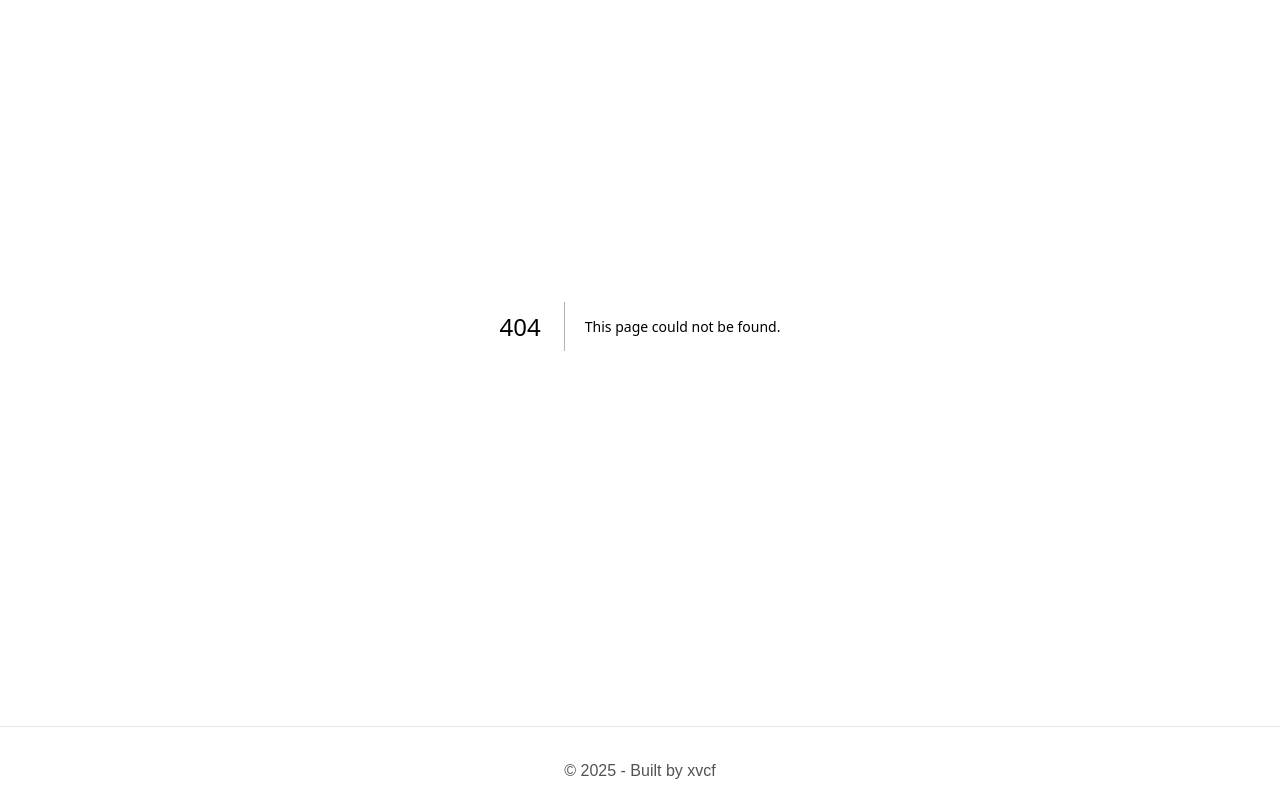
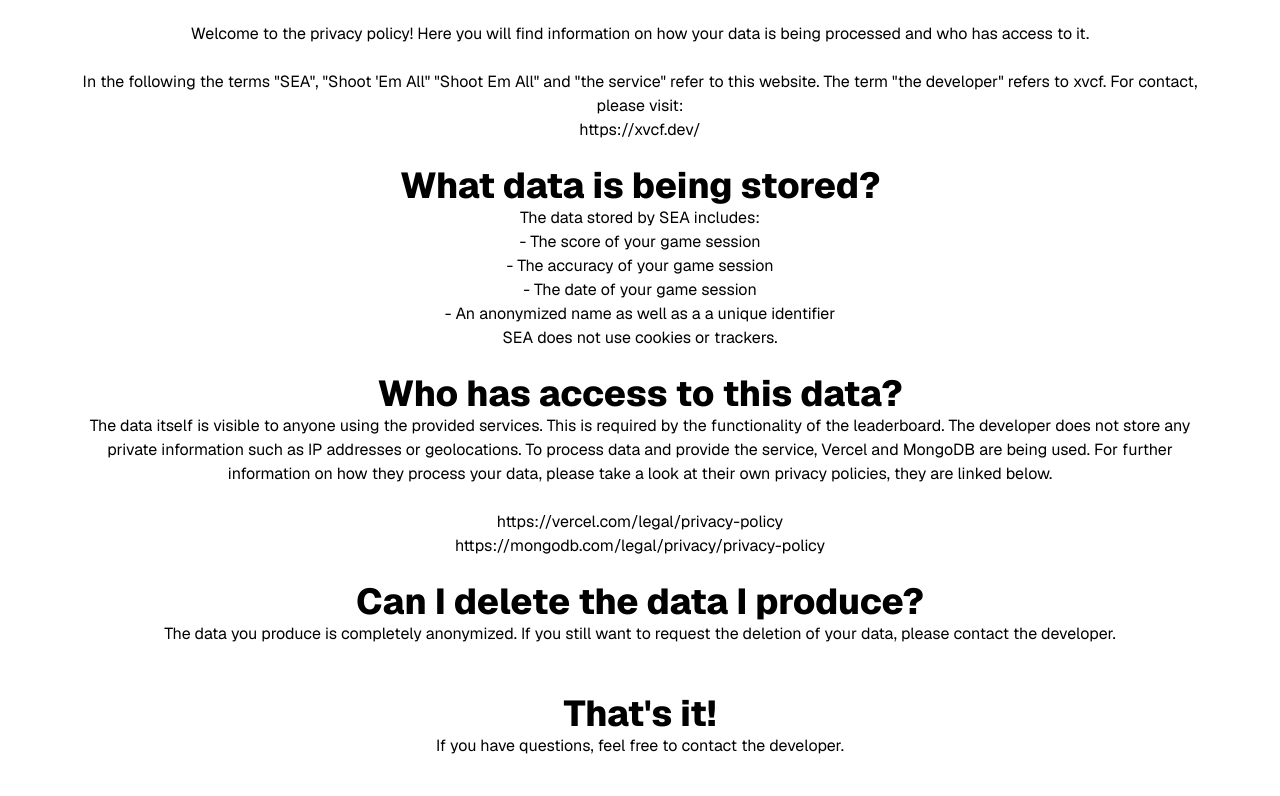
Before and after one commit to RafaeloxMC/sea-leaderboard, a Next.js app: page /privacy-policy in a window 1280 px wide. Before the commit this address had no page. Shown: the part 284-1080 px from the top of the page. Built offline with nearby package versions, Linux system fonts and the light colour scheme.

Commit message:
Add Footer component and implement Privacy Policy link; create Play and Privacy Policy pages

```diff
--- a/src/app/layout.tsx
+++ b/src/app/layout.tsx
@@ -2,6 +2,7 @@ import type { Metadata } from "next";
 import { Geist, Geist_Mono } from "next/font/google";
 import "./globals.css";
 import Link from "next/link";
+import Footer from "@/components/Footer";
 
 const geistSans = Geist({
 	variable: "--font-geist-sans",
@@ -38,7 +39,7 @@ export default function RootLayout({
 						</Link>
 						<div className="flex flex-row gap-4">
 							<Link
-								href="https://game.sea.xvcf.dev/"
+								href="/play"
 								className="px-6 py-3 border border-neutral-200 dark:border-neutral-800 rounded-lg hover:bg-neutral-100 dark:hover:bg-neutral-900 transition-colors duration-200 font-medium"
 							>
 								Play
@@ -53,11 +54,7 @@ export default function RootLayout({
 					</nav>
 				</header>
 				{children}
-				<footer className="border-t border-neutral-200 dark:border-neutral-800 p-8 text-center">
-					<p className="text-neutral-600 dark:text-neutral-400">
-						&copy; {new Date().getFullYear()} - Built by xvcf
-					</p>
-				</footer>
+				<Footer />
 			</body>
 		</html>
 	);
--- a/src/app/page.tsx
+++ b/src/app/page.tsx
@@ -41,7 +41,7 @@ function Home() {
 							View Leaderboard
 						</Link>
 						<Link
-							href="https://game.sea.xvcf.dev/"
+							href="/play"
 							className="px-8 py-4 border border-neutral-200 dark:border-neutral-800 rounded-lg text-lg font-semibold hover:bg-neutral-100 dark:hover:bg-neutral-900 transition-colors duration-200"
 						>
 							Play
--- /dev/null
+++ b/src/app/play/page.tsx
@@ -0,0 +1,88 @@
+"use client";
+import React, { useRef } from "react";
+
+function Play() {
+	const iframeRef = useRef<HTMLIFrameElement>(null);
+
+	const handleFullscreen = () => {
+		if (iframeRef.current) {
+			if (iframeRef.current.requestFullscreen) {
+				iframeRef.current.requestFullscreen();
+			}
+		}
+	};
+
+	const handleReload = () => {
+		if (iframeRef.current) {
+			iframeRef.current.src = iframeRef.current.src;
+		}
+	};
+
+	return (
+		<div className="font-sans min-h-screen bg-white dark:bg-black text-black dark:text-white">
+			<main className="px-8 sm:px-20 pb-20">
+				<div className="max-w-6xl mx-auto">
+					<div className="text-center mb-16 items-center justify-center">
+						<h1 className="font-extrabold text-3xl sm:text-4xl md:text-5xl lg:text-6xl xl:text-7xl bg-gradient-to-tl from-neutral-600 to-neutral-300 bg-clip-text text-transparent mb-6">
+							Play Shoot &apos;Em All
+						</h1>
+						<div className="relative">
+							<iframe
+								ref={iframeRef}
+								src="https://game.sea.xvcf.dev/"
+								className="w-full h-[600px] md:h-[700px] lg:h-[800px] border-0 rounded-lg shadow-lg overflow-hidden"
+								title="Shoot Em All Game"
+							/>
+							<div className="absolute top-4 right-4 flex gap-2">
+								<button
+									onClick={handleReload}
+									className="bg-black/50 hover:bg-black/70 text-white p-2 rounded-lg transition-colors"
+									title="Reload Game"
+								>
+									<svg
+										className="w-5 h-5"
+										fill="none"
+										stroke="currentColor"
+										viewBox="0 0 24 24"
+									>
+										<path
+											strokeLinecap="round"
+											strokeLinejoin="round"
+											strokeWidth={2}
+											d="M4 4v5h.582m15.356 2A8.001 8.001 0 004.582 9m0 0H9m11 11v-5h-.581m0 0a8.003 8.003 0 01-15.357-2m15.357 2H15"
+										/>
+									</svg>
+								</button>
+								<button
+									onClick={handleFullscreen}
+									className="bg-black/50 hover:bg-black/70 text-white p-2 rounded-lg transition-colors"
+									title="Fullscreen"
+								>
+									<svg
+										className="w-5 h-5"
+										fill="none"
+										stroke="currentColor"
+										viewBox="0 0 24 24"
+									>
+										<path
+											strokeLinecap="round"
+											strokeLinejoin="round"
+											strokeWidth={2}
+											d="M4 8V4m0 0h4M4 4l5 5m11-1V4m0 0h-4m4 0l-5 5M4 16v4m0 0h4m-4 0l5-5m11 5l-5-5m5 5v-4m0 4h-4"
+										/>
+									</svg>
+								</button>
+							</div>
+						</div>
+						<p>
+							NOTE: Quitting using the ingame options freezes the
+							game. Reset with the dedicated button.
+						</p>
+					</div>
+				</div>
+			</main>
+		</div>
+	);
+}
+
+export default Play;
--- /dev/null
+++ b/src/app/privacy-policy/page.tsx
@@ -0,0 +1,108 @@
+import React from "react";
+
+function PrivacyPolicy() {
+	return (
+		<div className="font-sans min-h-screen bg-white dark:bg-black text-black dark:text-white">
+			<main className="px-8 sm:px-20 pb-20">
+				<div className="max-w-6xl mx-auto">
+					<div className="text-center mb-16 items-center justify-center">
+						<h1 className="font-extrabold text-3xl sm:text-4xl md:text-5xl lg:text-6xl xl:text-7xl bg-gradient-to-tl from-neutral-600 to-neutral-300 bg-clip-text text-transparent mb-6">
+							Privacy Policy
+						</h1>
+						<p>
+							Welcome to the privacy policy! Here you will find
+							information on how your data is being processed and
+							who has access to it.
+						</p>
+						<br />
+						<p>
+							In the following the terms &quot;SEA&quot;,
+							&quot;Shoot &apos;Em All&quot; &quot;Shoot Em
+							All&quot; and &quot;the service&quot; refer to this
+							website. The term &quot;the developer&quot; refers
+							to xvcf. For contact, please visit:
+							<br />
+							<a
+								className="hover:cursor-pointer hover:underline"
+								href="https://xvcf.dev/"
+							>
+								https://xvcf.dev/
+							</a>
+						</p>
+						<br />
+						<p>
+							<span className="text-4xl font-extrabold">
+								What data is being stored?
+							</span>
+							<br />
+							The data stored by SEA includes:
+						</p>
+						<ul>
+							<li>- The score of your game session</li>
+							<li>- The accuracy of your game session</li>
+							<li>- The date of your game session </li>
+							<li>
+								- An anonymized name as well as a a unique
+								identifier
+							</li>
+						</ul>
+						<p>SEA does not use cookies or trackers.</p>
+						<br />
+						<p>
+							<span className="text-4xl font-extrabold">
+								Who has access to this data?
+							</span>
+							<br />
+							The data itself is visible to anyone using the
+							provided services. This is required by the
+							functionality of the leaderboard. The developer does
+							not store any private information such as IP
+							addresses or geolocations. To process data and
+							provide the service, Vercel and MongoDB are being
+							used. For further information on how they process
+							your data, please take a look at their own privacy
+							policies, they are linked below.
+						</p>
+						<br />
+						<a
+							className="hover:cursor-pointer hover:underline"
+							href="https://vercel.com/legal/privacy-policy"
+						>
+							https://vercel.com/legal/privacy-policy
+						</a>
+						<br />
+						<a
+							className="hover:cursor-pointer hover:underline"
+							href="https://mongodb.com/legal/privacy/privacy-policy"
+						>
+							https://mongodb.com/legal/privacy/privacy-policy
+						</a>
+						<br />
+						<br />
+						<p>
+							<span className="text-4xl font-extrabold">
+								Can I delete the data I produce?
+							</span>
+							<br />
+							The data you produce is completely anonymized. If
+							you still want to request the deletion of your data,
+							please contact the developer.
+						</p>
+						<br />
+						<br />
+						<p>
+							<span className="text-4xl font-extrabold">
+								That&apos;s it!
+							</span>
+							<br />
+							If you have questions, feel free to contact the
+							developer.
+						</p>
+					</div>
+				</div>
+			</main>
+		</div>
+	);
+}
+
+export default PrivacyPolicy;
--- /dev/null
+++ b/src/components/Footer.tsx
@@ -0,0 +1,22 @@
+"use client";
+import { useRouter } from "next/navigation";
+import React from "react";
+
+function Footer() {
+	const router = useRouter();
+	return (
+		<footer className="border-t border-neutral-200 dark:border-neutral-800 p-8 text-center">
+			<p className="text-neutral-600 dark:text-neutral-400">
+				&copy; {new Date().getFullYear()} - Built by xvcf -{" "}
+				<span
+					className="hover:cursor-pointer hover:underline"
+					onClick={() => router.push("/privacy-policy")}
+				>
+					Privacy Policy
+				</span>
+			</p>
+		</footer>
+	);
+}
+
+export default Footer;
```
